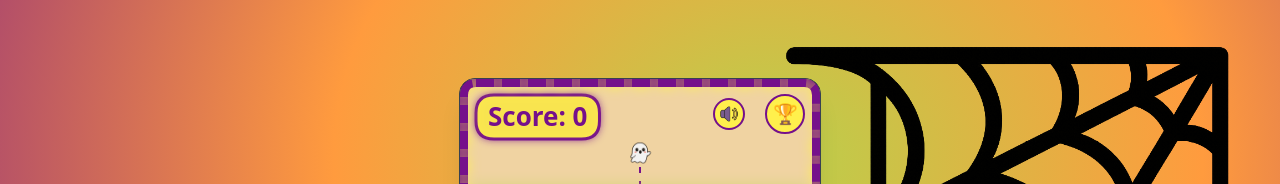
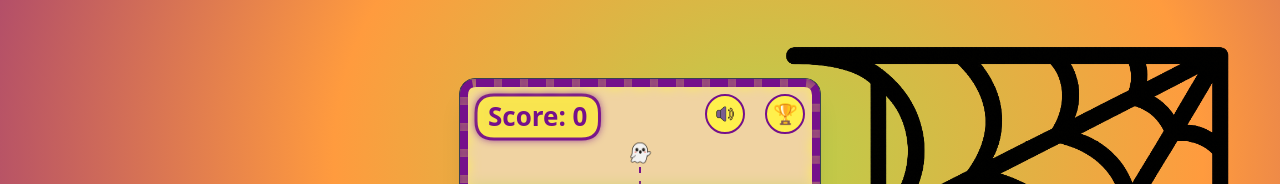
Before and after one commit to didianca/kitty-boo, a React (Vite) app: page / in a window 1280 px wide. Shown: the top 184 px of the page. Built offline with nearby package versions, Linux system fonts and the light colour scheme.

Commit message:
fixed button sizes

```diff
--- a/src/components/AudioToggleButton.tsx
+++ b/src/components/AudioToggleButton.tsx
@@ -13,8 +13,8 @@ export function AudioToggleButton({ audioOn, setAudioOn }: AudioToggleButtonProp
     <button
       onClick={toggleMute}
       style={{
-        width: 32,
-        height: 32,
+        width: 40,
+        height: 40,
         borderRadius: "50%",
         border: `2px solid ${COLORS.purple}`,
         background: COLORS.maize,
@@ -25,6 +25,7 @@ export function AudioToggleButton({ audioOn, setAudioOn }: AudioToggleButtonProp
         cursor: "pointer",
         position: "relative",
         overflow: "hidden",
+        fontSize: 20, // match leaderboard button
       }}
       aria-label={audioOn ? "Mute audio" : "Unmute audio"}
     >
```
